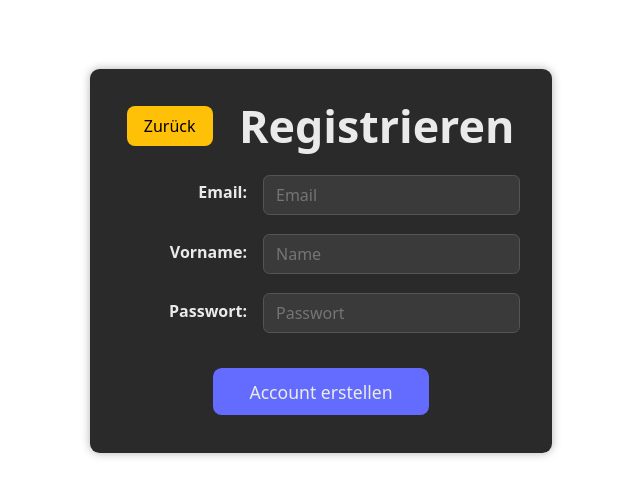
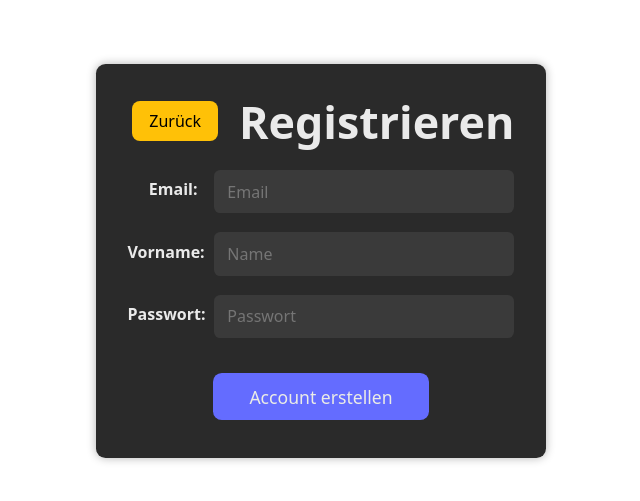
Before and after one commit to Pierro-e/HTWD-SE-shareshop_4B, a Vue app in the folder src/frontend/shareshop_4b/: page /registrieren in a window 1280 px wide. Shown: the part 139-640 px from the top of the page, without its empty margins (319-959 px from the left). Built offline with nearby package versions, Linux system fonts and the light colour scheme.

Commit message:
Registrieren angepasst & zentriert

```diff
--- a/src/frontend/shareshop_4b/src/components/CreateAccount.vue
+++ b/src/frontend/shareshop_4b/src/components/CreateAccount.vue
@@ -127,26 +127,8 @@ form {
   font-size: 1rem;
 }
 
-input[type="email"],
-input[type="text"],
-input[type="password"] {
-  width: 100%;
-  padding: 0.5em 0.75em;
-  border-radius: 0.4em;
-  border: 1px solid #555;
-  background-color: #3a3a3a;
-  color: white;
-  font-size: 1rem;
-  font-family: inherit;
-  transition: border-color 0.25s;
-}
-
-input[type="email"]:focus,
-input[type="text"]:focus,
-input[type="password"]:focus {
-  outline: none;
-  border-color: #646cff;
-  box-shadow: 0 0 5px #646cff;
+form label {
+  width: 70px;
 }
 
 button.button-submit {
--- a/src/frontend/shareshop_4b/src/components/Login.vue
+++ b/src/frontend/shareshop_4b/src/components/Login.vue
@@ -3,7 +3,7 @@
     <h2>Login</h2>
     <form @submit.prevent="onSubmit">
       <div class="login_email">
-        <label for="email" class="login_block">Email: </label>
+        <label for="email" class="login_block">E-Mail: </label>
         <input
           v-model="email"
           type="email"
```
